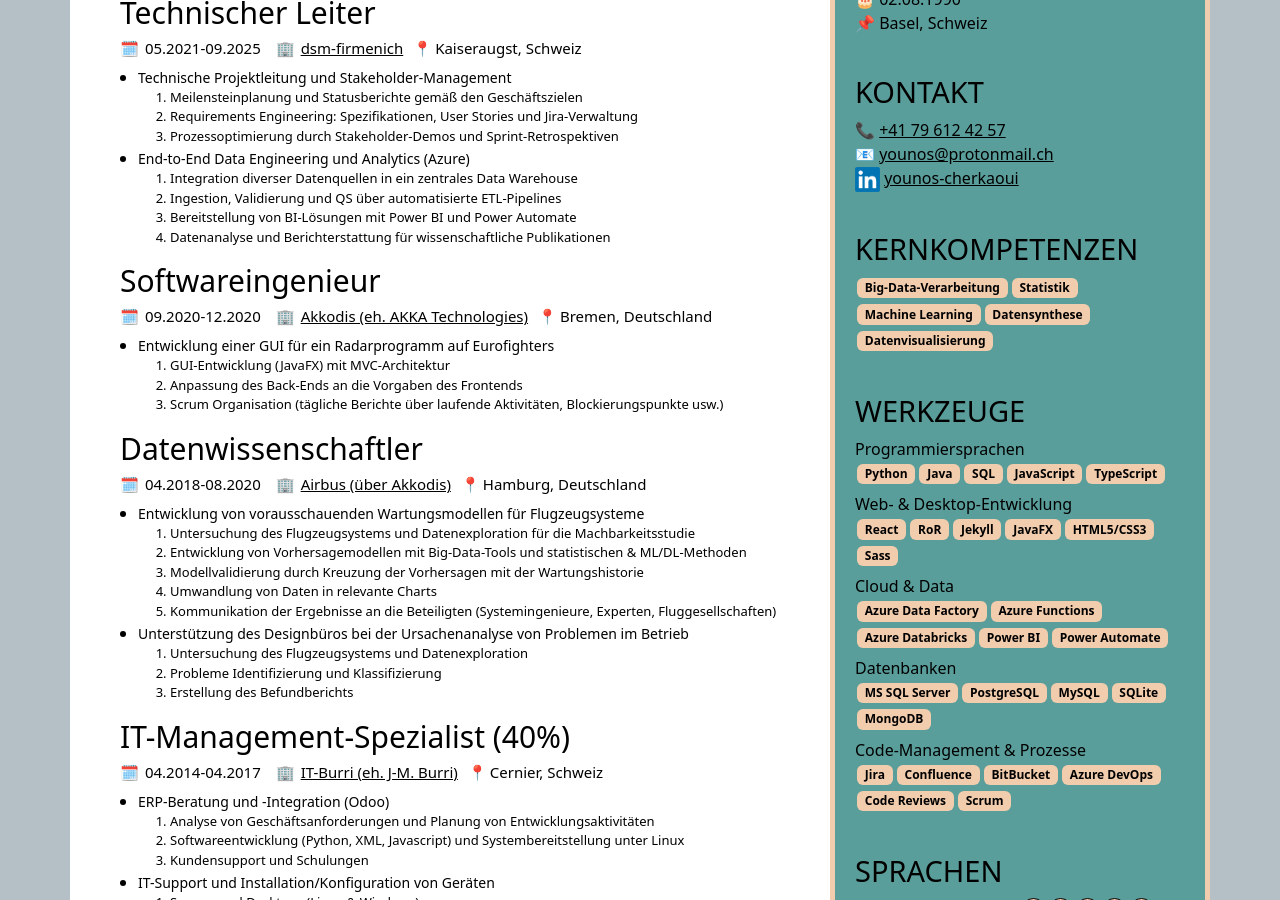
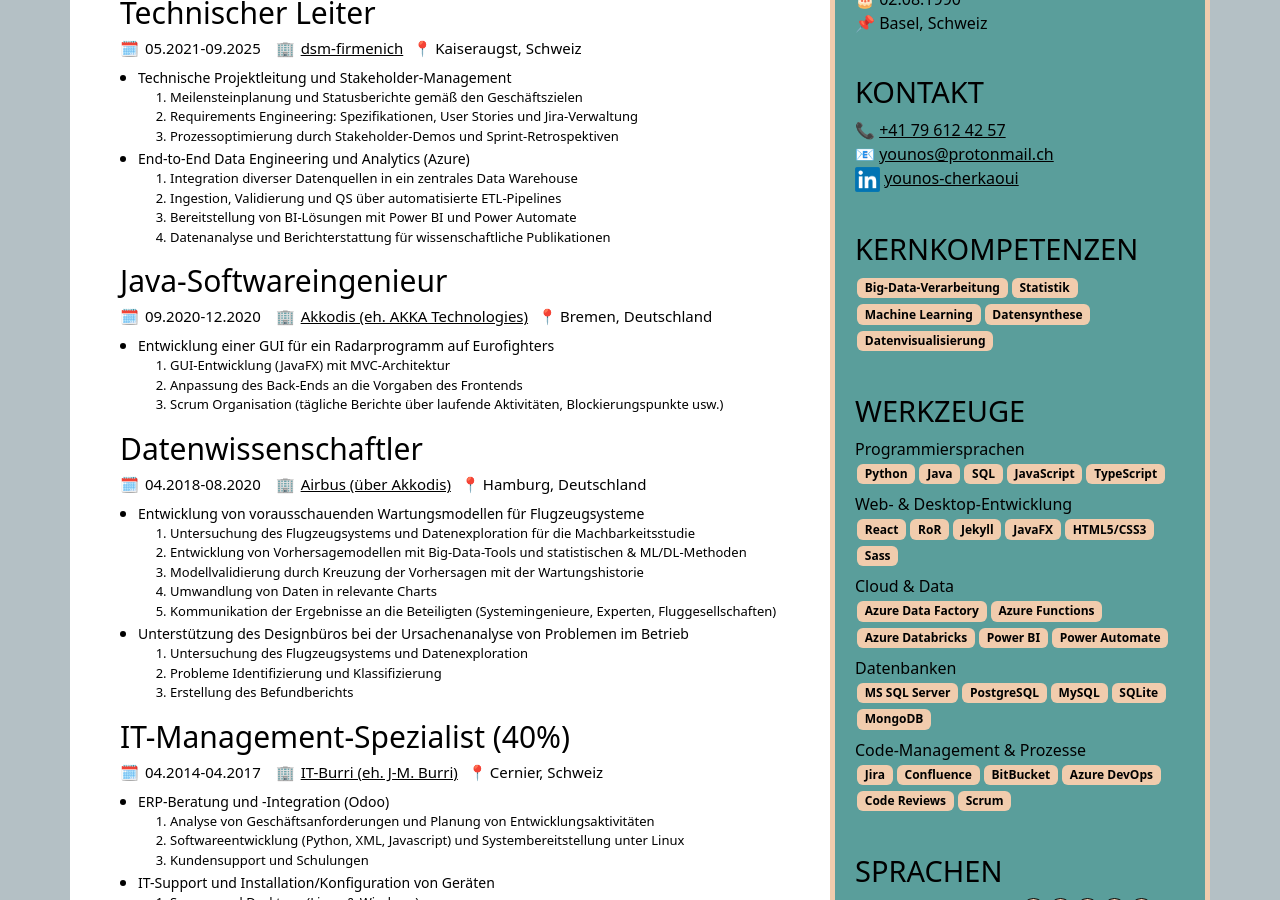
Before and after one commit to younos/younos.github.io, a Jekyll site: the page built from _cv/german.md, in a window 1280 px wide and 900 px high, scrolled down 497 px. Built offline with Jekyll 4.4.1, drawn with Linux system fonts in a browser that asks for light colours; emoji names are drawn with the system emoji font.

Commit message:
Add Java in the translated position

```diff
--- a/_data/cv/experiences.yml
+++ b/_data/cv/experiences.yml
@@ -138,8 +138,8 @@
     de: "Bremen, Deutschland"
   title:
     en: Java Software Engineer
-    fr: Ingénieur Logiciel
-    de: Softwareingenieur
+    fr: Ingénieur Logiciel Java
+    de: Java-Softwareingenieur
   tasks:
     - title:
         en: Development of a GUI for a radar program on Eurofighters
```
